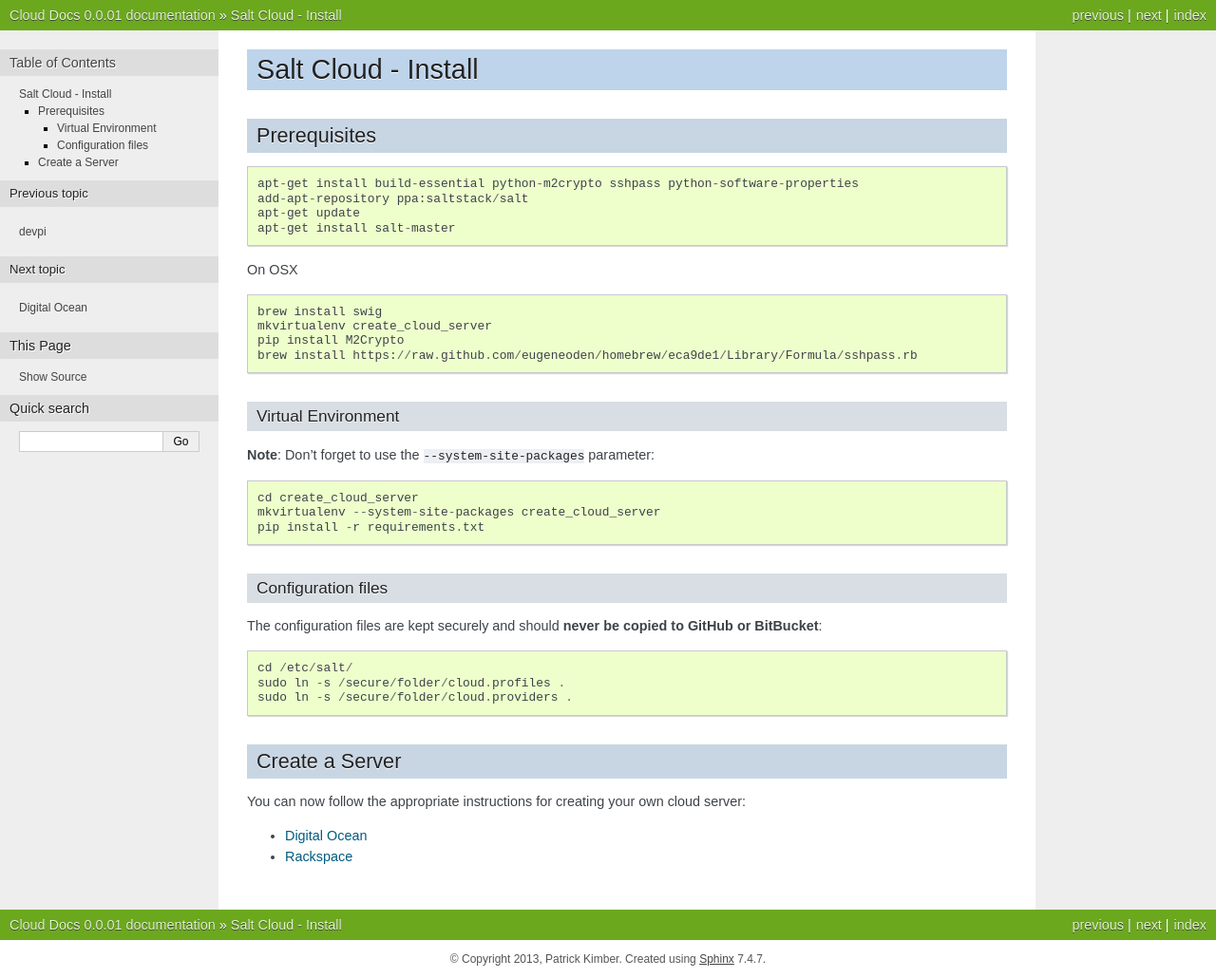
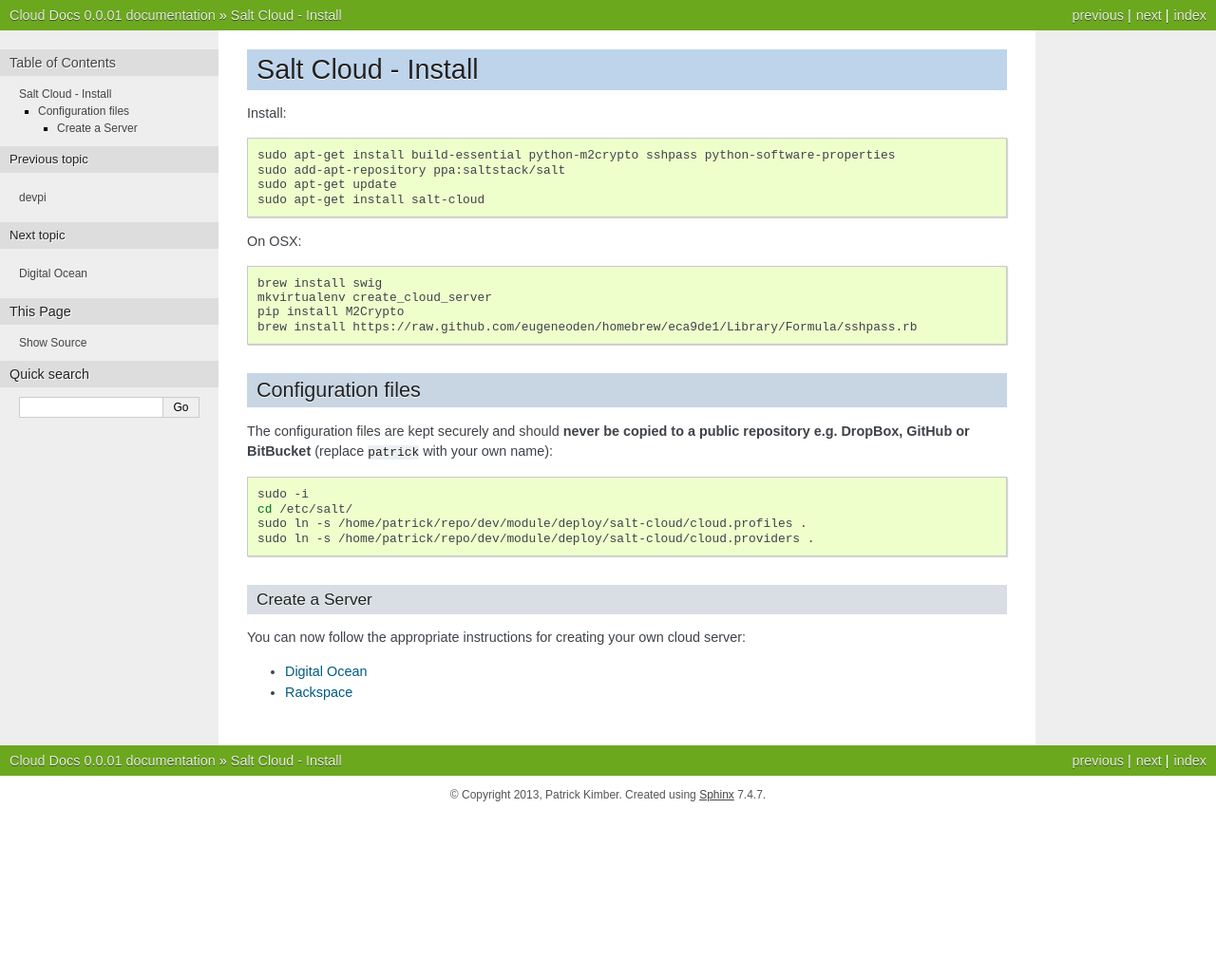
Before and after one commit to pkimber/old-docs-migrated-to-gitlab, a Sphinx documentation site: the page built from source/salt-cloud-install.rst, in a window 1280 px wide. Shown: the whole page at 95% size. Built offline with Sphinx 7.4.7, drawn with Linux system fonts in a browser that asks for light colours; after the commit the page ends 900 px from its top, so only the background shows below that.

Commit message:
Salt 2014.01.0 has integrated 'salt-cloud'

```diff
--- a/source/salt-cloud-install.rst
+++ b/source/salt-cloud-install.rst
@@ -1,47 +1,33 @@
 Salt Cloud - Install
 ********************
 
-Prerequisites
-=============
+.. highlight:: bash
 
-::
+Install::
 
-  apt-get install build-essential python-m2crypto sshpass python-software-properties
-  add-apt-repository ppa:saltstack/salt
-  apt-get update
-  apt-get install salt-master
+  sudo apt-get install build-essential python-m2crypto sshpass python-software-properties
+  sudo add-apt-repository ppa:saltstack/salt
+  sudo apt-get update
+  sudo apt-get install salt-cloud
 
-On OSX
-
-::
+On OSX::
 
   brew install swig
   mkvirtualenv create_cloud_server
   pip install M2Crypto
   brew install https://raw.github.com/eugeneoden/homebrew/eca9de1/Library/Formula/sshpass.rb
 
-Virtual Environment
--------------------
-
-**Note**: Don't forget to use the ``--system-site-packages`` parameter:
-
-::
-
-  cd create_cloud_server
-  mkvirtualenv --system-site-packages create_cloud_server
-  pip install -r requirements.txt
-
 Configuration files
 -------------------
 
 The configuration files are kept securely and should
-**never be copied to GitHub or BitBucket**:
+**never be copied to a public repository e.g. DropBox, GitHub or BitBucket**
+(replace ``patrick`` with your own name)::
 
-::
-
+  sudo -i
   cd /etc/salt/
-  sudo ln -s /secure/folder/cloud.profiles .
-  sudo ln -s /secure/folder/cloud.providers .
+  sudo ln -s /home/patrick/repo/dev/module/deploy/salt-cloud/cloud.profiles .
+  sudo ln -s /home/patrick/repo/dev/module/deploy/salt-cloud/cloud.providers .
 
 Create a Server
 ===============
```
Also changed, not shown: source/salt-cloud-digitalocean.rst (+4 -11 lines).
